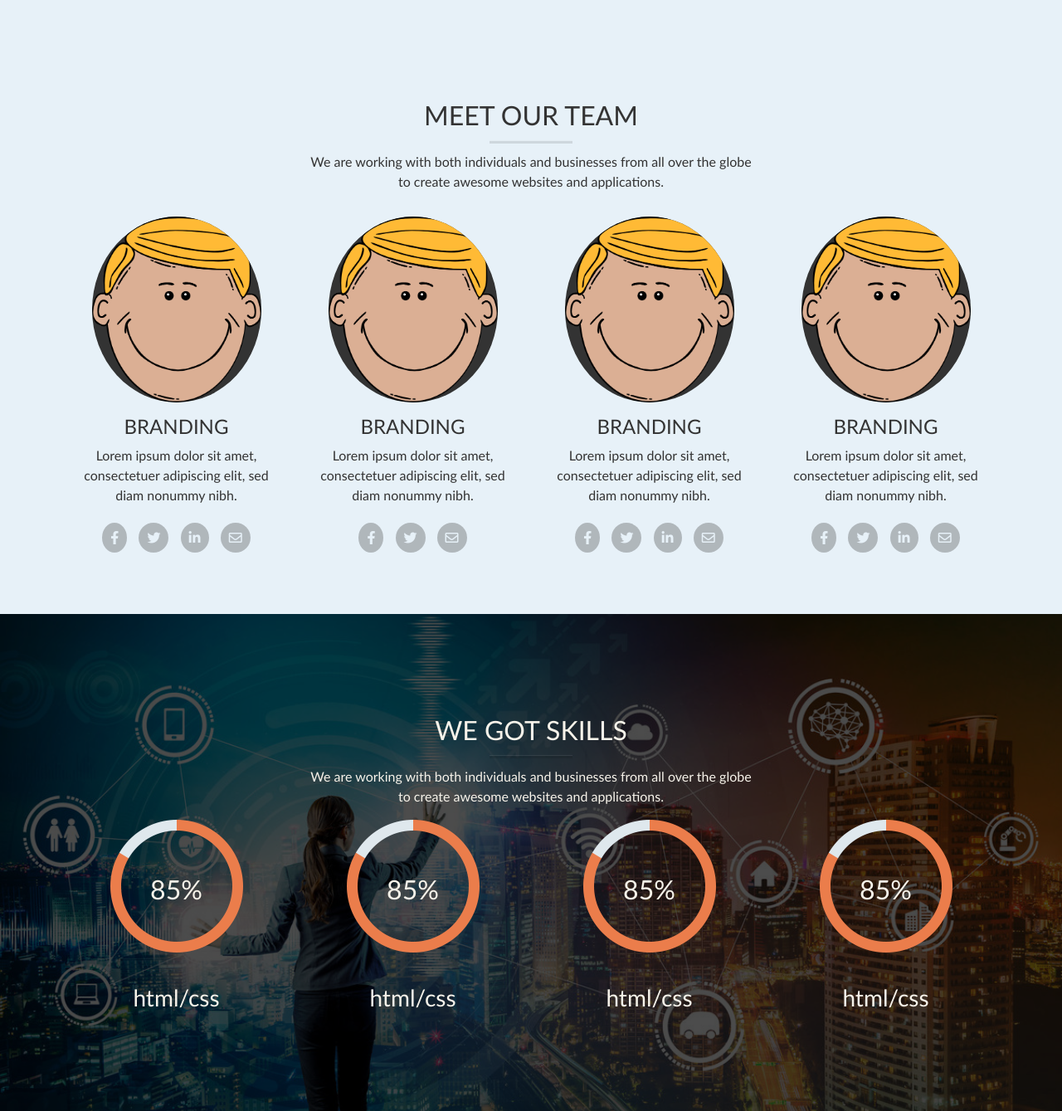
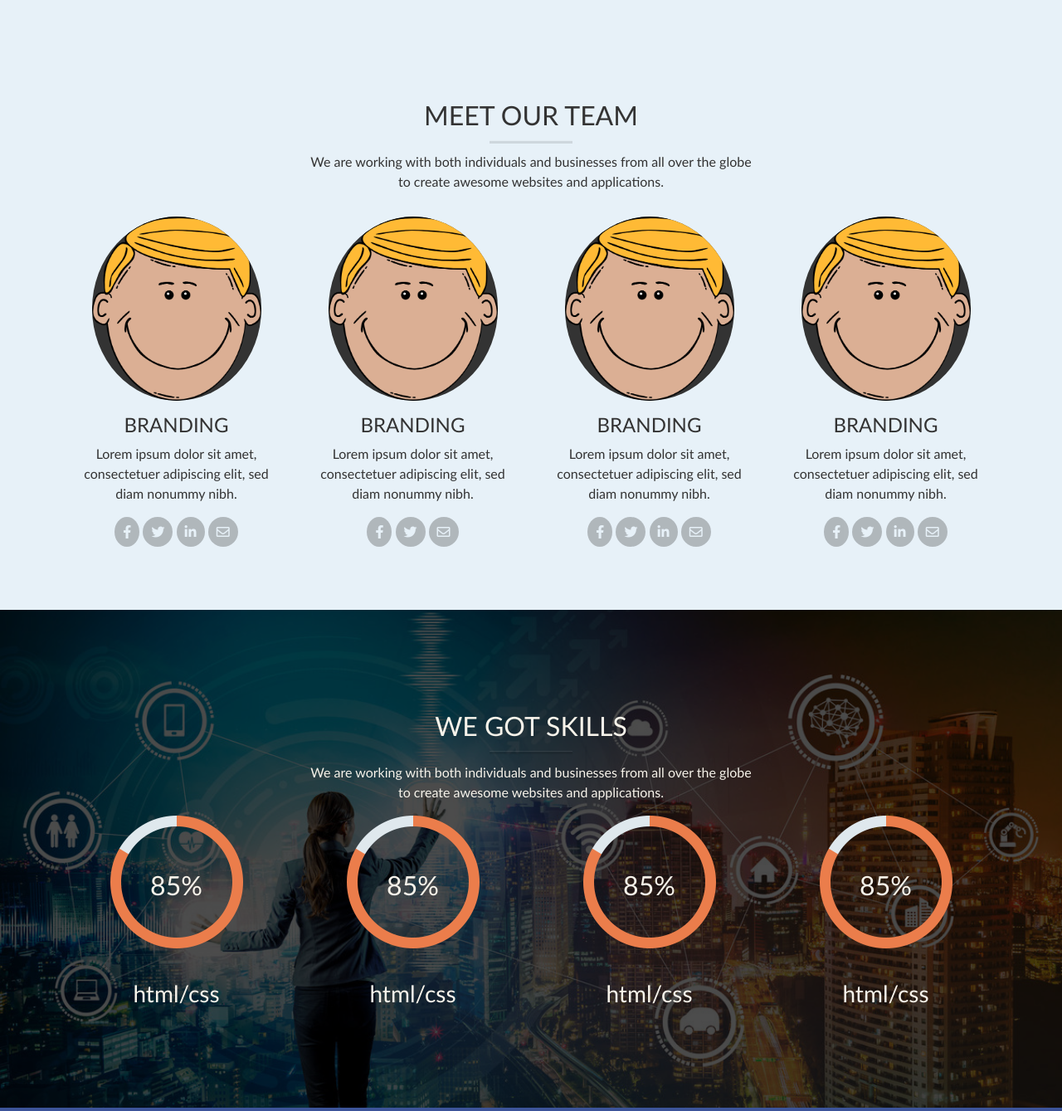
Before and after one commit to rahat-parvej/LEDP_work, a PHP site: page / in a window 1280 px wide. Shown: the part 1052-2391 px from the top of the page at 83% size. Run offline with PHP 8.4, Linux system fonts and the light colour scheme.

Commit message:
Update main.css

```diff
--- a/class11/css/main.css
+++ b/class11/css/main.css
@@ -377,7 +377,6 @@ margin-bottom: 30px;
   background: #333;
   color: #e7f1f8;
   padding: 10px;
-  margin: 5px;
   border-radius: 50%;
   opacity: .3;
   margin-bottom: 50px;
```
